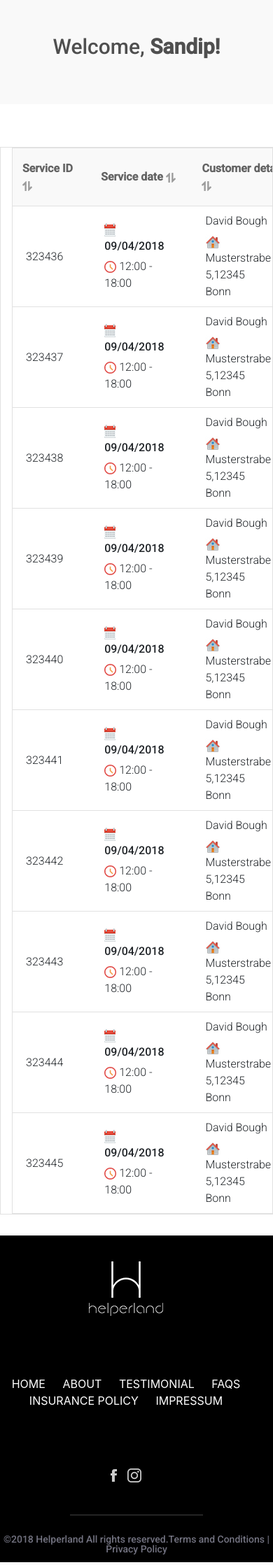
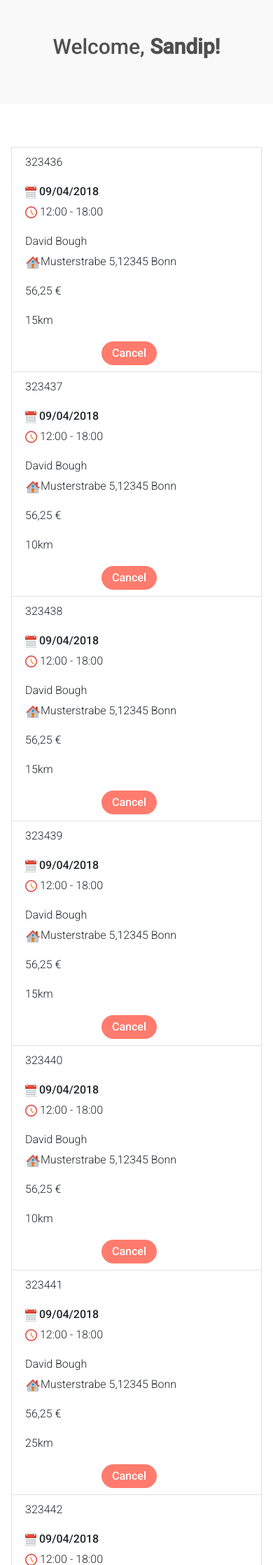
Before and after one commit to SH-Harsh/Tatvasoft, a PHP site: page /ServiceProvider_UpcomingService.html in a window 390 px wide. Shown: the part 64-2301 px from the top of the page at 70% size. Run offline with PHP 8.4, Linux system fonts and the light colour scheme.

Commit message:
Database design
Table modification at responsive for page 7,8

```diff
--- a/html/ServiceProvider_UpcomingService.html
+++ b/html/ServiceProvider_UpcomingService.html
@@ -260,7 +260,7 @@
                                         <p>15km</p>
                                     </td>
                                     <td>
-                                        <p class="text-right">
+                                        <p class="text-right_cancel">
                                             <button type="button" class="Cancel_button">Cancel</button>
                                         </p>
                                     </td>
@@ -284,7 +284,7 @@
                                         <p>10km</p>
                                     </td>
                                     <td>
-                                        <p class="text-right">
+                                        <p class="text-right_cancel">
                                             <button type="button" class="Cancel_button">Cancel</button>
                                         </p>
                                     </td>
@@ -308,7 +308,7 @@
                                         <p>15km</p>
                                     </td>
                                     <td>
-                                        <p class="text-right">
+                                        <p class="text-right_cancel">
                                             <button type="button" class="Cancel_button">Cancel</button>
                                         </p>
                                     </td>
@@ -332,7 +332,7 @@
                                         <p>15km</p>
                                     </td>
                                     <td>
-                                        <p class="text-right">
+                                        <p class="text-right_cancel">
                                             <button type="button" class="Cancel_button">Cancel</button>
                                         </p>
                                     </td>
@@ -356,7 +356,7 @@
                                         <p>10km</p>
                                     </td>
                                     <td>
-                                        <p class="text-right">
+                                        <p class="text-right_cancel">
                                             <button type="button" class="Cancel_button">Cancel</button>
                                         </p>
                                     </td>
@@ -380,7 +380,7 @@
                                         <p>25km</p>
                                     </td>
                                     <td>
-                                        <p class="text-right">
+                                        <p class="text-right_cancel">
                                             <button type="button" class="Cancel_button">Cancel</button>
                                         </p>
                                     </td>
@@ -404,7 +404,7 @@
                                         <p>15km</p>
                                     </td>
                                     <td>
-                                        <p class="text-right">
+                                        <p class="text-right_cancel">
                                             <button type="button" class="Cancel_button">Cancel</button>
                                         </p>
                                     </td>
@@ -428,7 +428,7 @@
                                         <p>05km</p>
                                     </td>
                                     <td>
-                                        <p class="text-right">
+                                        <p class="text-right_cancel">
                                             <button type="button" class="Cancel_button">Cancel</button>
                                         </p>
                                     </td>
@@ -452,7 +452,7 @@
                                         <p>15km</p>
                                     </td>
                                     <td>
-                                        <p class="text-right ">
+                                        <p class="text-right_cancel ">
                                             <button type="button" class="Cancel_button">Cancel</button>
                                         </p>
                                     </td>
@@ -476,7 +476,7 @@
                                         <p>05km</p>
                                     </td>
                                     <td>
-                                        <p class="text-right">
+                                        <p class="text-right_cancel">
                                             <button type="button" class="Cancel_button">Cancel</button>
                                         </p>
                                     </td>
--- a/html/css/style2.css
+++ b/html/css/style2.css
@@ -553,6 +553,27 @@ footer {
 /* Service Provider > Upcoming Service */
 
 
+.text-right_cancel{
+    text-align: right;
+}
+
+
+@media screen and (max-width: 800px) {
+    .right_service_list th{
+        display: none;
+    }
+
+    .right_service_list tr td{
+        display: block;
+    }
+
+    .text-right_cancel{
+        text-align: center;
+    }
+
+}
+
+
 /* Custom Navbar  */
 
 nav {
@@ -854,7 +875,7 @@ td a {
     }
 
     .right_service_list_section {
-        border: 1px solid #e1e1e1;
+        /* border: 1px solid #e1e1e1; */
         border-collapse: collapse;
     }
 
@@ -1100,6 +1121,22 @@ td a {
     .nav-links a {
         margin: 0px 3px;
     }
+
+    .right_service_history th{
+        display: none;
+    }
+
+    .right_service_history tr td{
+        display: block;
+    }
+
+    .RateSp{
+        padding: 1% 4%;
+    }
+
+    .euro_price{
+        text-align: left;
+    }
 }
 
 
@@ -1265,6 +1302,17 @@ td a {
     color: white;
     padding: 5px 10px;
     border-radius: 20px;
+}
+
+
+@media screen and (max-width:800px) {
+    .new_request_table th{
+        display: none;
+    }
+
+    .new_request_table tr td{
+        display: block;
+    }
 }
 
 /* Service Details Modal  */
@@ -1418,6 +1466,18 @@ td a {
 }
 
 
+@media screen and (max-width: 1000px) {
+
+    .dashboard_table th{
+        display: none;
+    }
+
+    .dashboard_table tr td{
+        display: block;
+    }
+
+}
+
 /* Reschudule Modal  */
 
 .date {
@@ -1612,6 +1672,16 @@ td a {
     margin: 0 auto -10px;
     transform: rotate(45deg);
     display: block;
+}
+
+.margin-top{
+    margin-top: 0px;
+}
+
+@media screen {
+    .margin-top{
+        margin-top: 40px;
+    }
 }
 
 /* Setup Service  */
```
Also changed, not shown: html/Book_service.html (+17 -7 lines), 1 other file.
